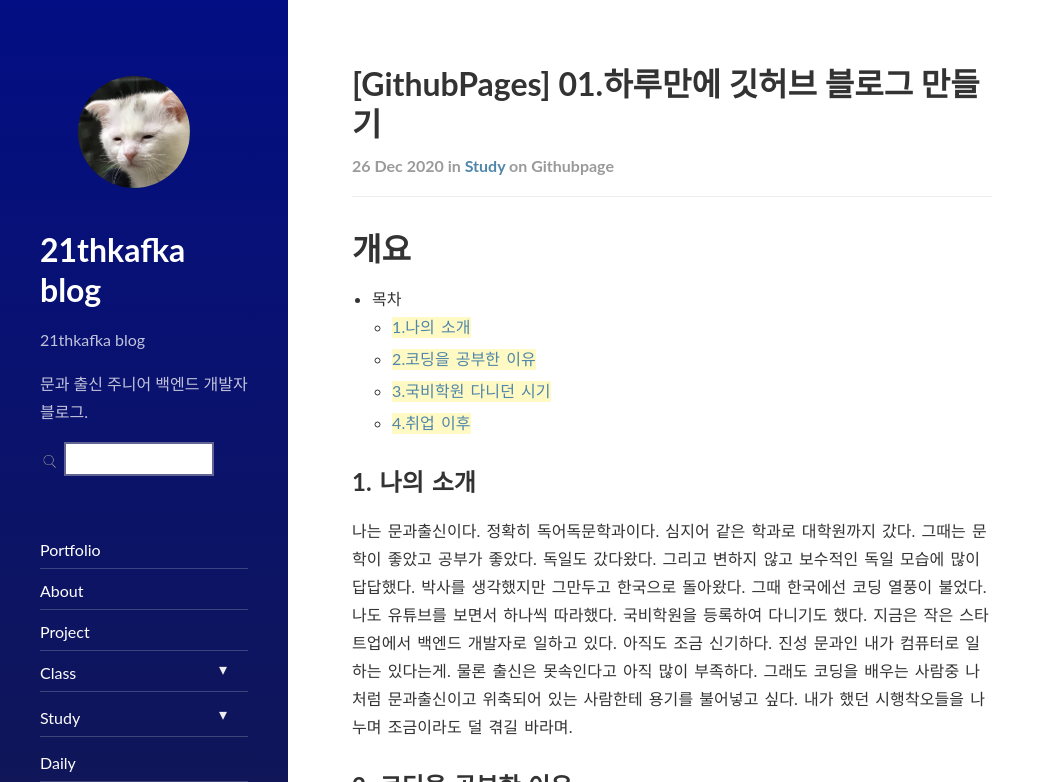
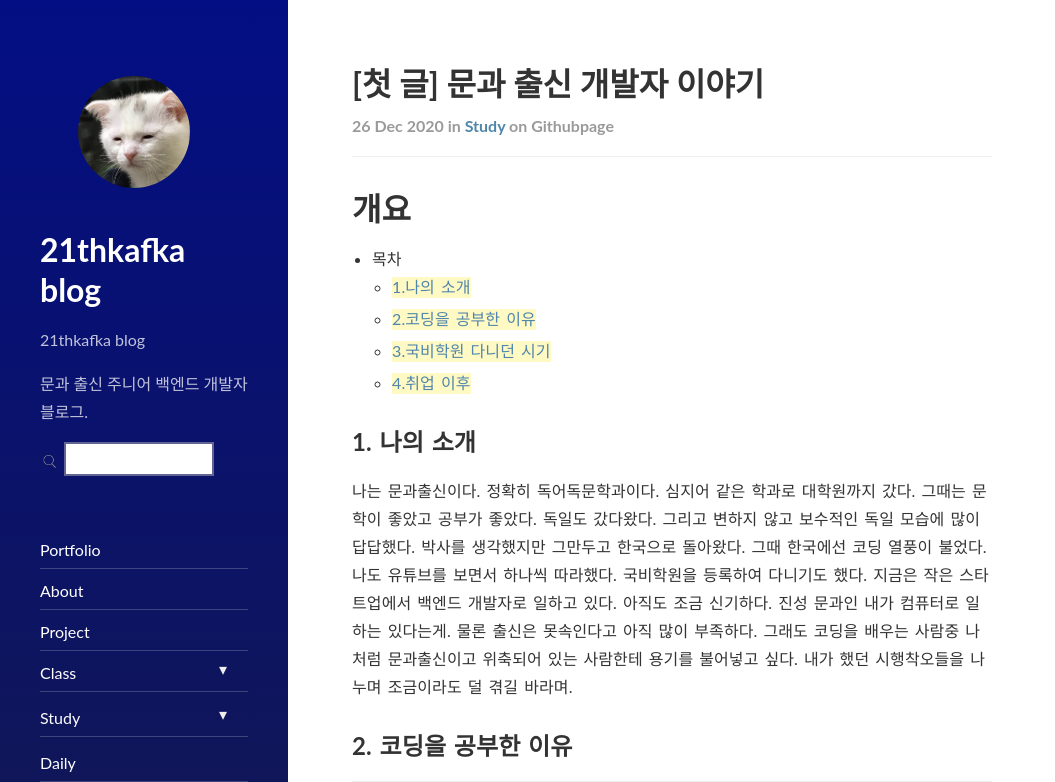
Before and after one commit to 21thkafka/21thkafka.github.io, a Jekyll site: the page built from _posts/study/2020-12-26-making-blog01.md, in a window 1280 px wide and 900 px high, cut to the strip 0-782 px from the top of the window. Shown: the whole strip, without its empty margins (0-1055 px from the left). Built offline with Jekyll 4.4.1, drawn with Linux system fonts in a browser that asks for light colours; nearby versions of some CDN libraries.

Commit message:
head change

```diff
--- a/_posts/study/2020-12-26-making-blog01.md
+++ b/_posts/study/2020-12-26-making-blog01.md
@@ -1,6 +1,6 @@
 ---
 layout: post
-title: '[GithubPages] 01.하루만에 깃허브 블로그 만들기'
+title: '[첫 글] 문과 출신 개발자 이야기'
 subtitle: 개요
 date: '2020-12-26 11:45:51 +0900'
 categories: study
```
